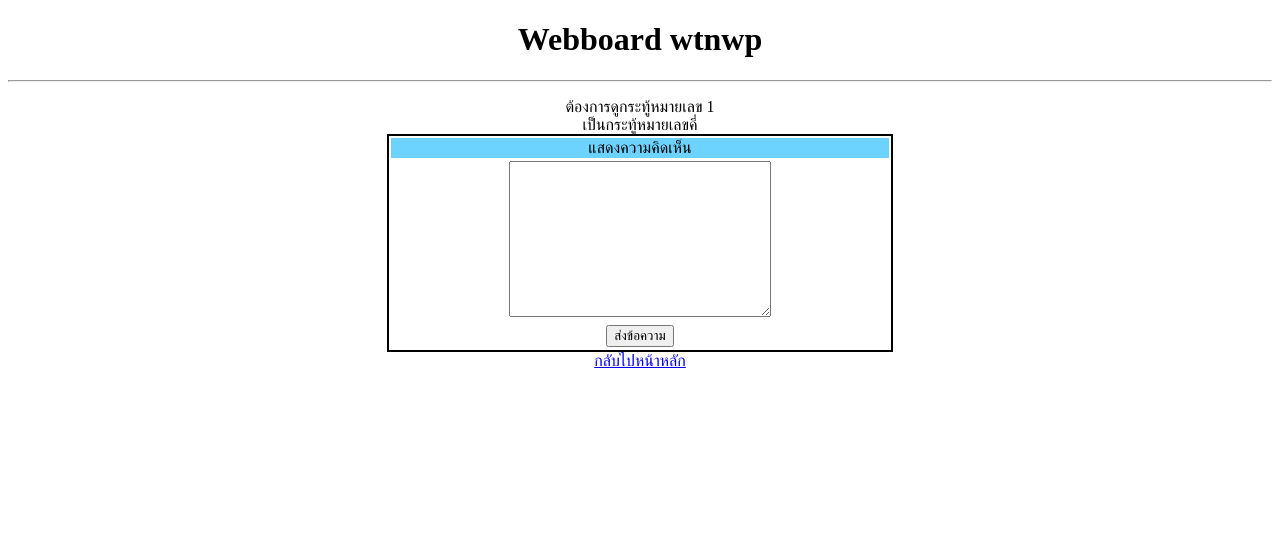
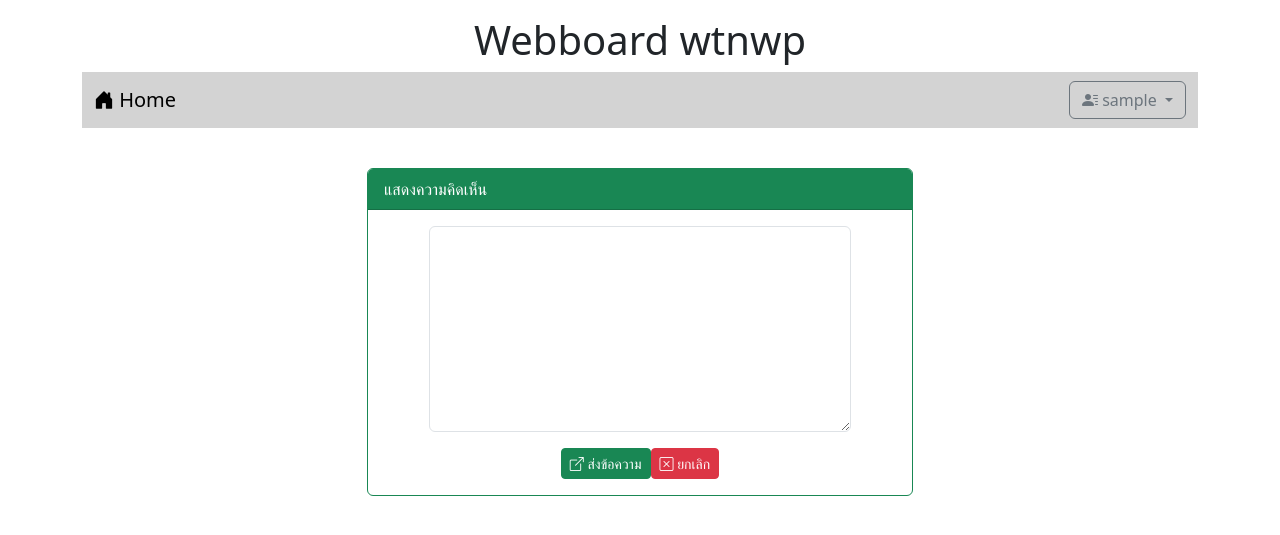
Before and after one commit to wattanawipa/Webboard-wtnwp, a PHP site: page /post.php?id=1 in a window 1280 px wide. Shown: the top 535 px of the page. Run offline with PHP 8.4, Linux system fonts and the light colour scheme; the visitor is signed in with stand-in values (Sample User, id 1).

Commit message:
commit
commit

```diff
--- a/post.php
+++ b/post.php
@@ -1,36 +1,55 @@
+<?php
+session_start();
+if(!isset($_SESSION['id'])){
+    header("location:index.php");
+    die();
+}
+?>
 <!DOCTYPE html>
 <html lang="en">
 <head>
     <meta charset="UTF-8">
     <meta name="viewport" content="width=device-width, initial-scale=1.0">
+    <link rel="stylesheet" href="bootstrap-5.3.2-dist/css/bootstrap.min.css">
+    <script src="bootstrap-5.3.2-dist/js/bootstrap.bundle.min.js"></script>
+    <link rel="stylesheet" href="https://cdn.jsdelivr.net/npm/bootstrap-icons@1.11.3/font/bootstrap-icons.min.css">
     <title>post</title>
 </head>
 <body>
-    <h1 style="text-align: center;">Webboard wtnwp</h1>
-    <hr>
-    <div style="text-align: center;">
-    <form action="id" method="get">
-    <p style="text-align: center;"></p>
-    <?php
-        echo "ต้องการดูกระทู้หมายเลข $_GET[id] <br>";
-        $n = $_GET['id'];
-        if(($n % 2) == 0)
-            echo "เป็นกระทู้หมายเลขคู่";
-        else
-            echo "เป็นกระทู้หมายเลขคี่";
-        ?>
-
-    <table style="border: 2px solid black; width: 40%;" align="center">
-        <tr><td colspan="2" style="background-color: #6cd2fe;">แสดงความคิดเห็น</td></tr>
-        <tr><td align="center">
-                <form>
-                    <textarea name="message" rows="10" cols="30"></textarea>
-                </form>
-            </td></tr>
-        <tr><td colspan="2" align="center"><input type="submit" value="ส่งข้อความ"></td></tr>
-    </form>
-    </div>
-</table>
-<center><a href="index.php">กลับไปหน้าหลัก</a></center>
+<div class="container">
+        <h1 style="text-align: center;" class="mt-3">Webboard wtnwp</h1>
+        <?php include "nav.php" ?>
+        <div class="row mt-4">
+            <div class="col-lg-3 col-md-2 col-sm-1"></div>
+            <div class="col-lg-6 col-md-8 col-sm-10">
+                <div class="card border-success mt-3">
+                    <div class="card-header bg-success text-white">
+                        แสดงความคิดเห็น</div>
+                    <div class="card-body">
+                        <form action="post_save.php" method="post">
+                            <input type="hidden" name="post_id"
+                                value="<?=$_GET['id'];?>">
+                                <div class="row mb-3 justify-content-center">
+                                    <div class="col-lg-10">
+                                        <textarea name="comment" rows="8" class="form-control" required> </textarea>
+                                    </div>
+                                </div>
+                            <div class="row">
+                                <div class="col-lg-12 d-flex justify-content-center">
+                                    <button type="submit" class="btn btn-success btn-sm text-white">
+                                        <i class="bi bi-box-arrow-up-right"></i> ส่งข้อความ
+                                    </button>
+                                    <button type="reset" class="btn btn-danger btn-sm sm-2">
+                                        <i class="bi bi-x-square"></i> ยกเลิก</button>
+                                </div>
+                            </div>
+                        </form>
+                    </div>
+                </div>
+                <br>
+            </div>
+            <div class="col-lg-3 col-md-2 col-sm-1"></div>
+        </div>
+   </div>
 </body>
 </html>
```
Also changed, not shown: post_save.php (added, +12 -0 lines).
